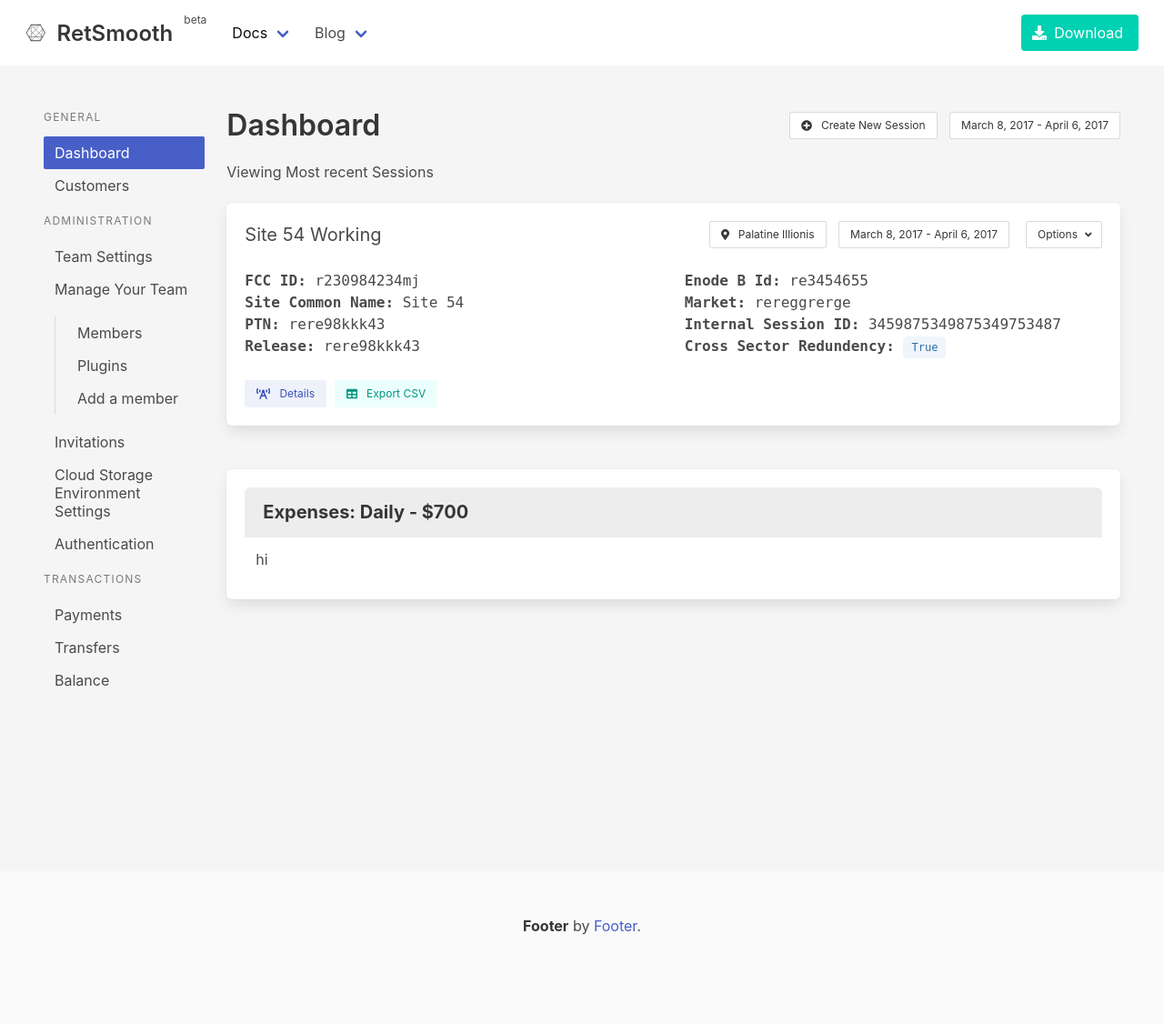
After one commit to sflocascio/retsite, a Django app: template core/templates/new.html in a window 1280 px wide. The commit adds this page. Shown: the whole page at 91% size. Run offline with Django 3.2, Linux system fonts and the light colour scheme; the template is opened without the code that fills it, so the values that code supplies are empty; some libraries are stand-ins or nearby versions.

Commit message:
add new index page dashboard

```diff
--- a/core/templates/base.html
+++ b/core/templates/base.html
@@ -77,8 +77,8 @@
           <a class="navbar-item">
             Jobs
           </a>
-          <a class="navbar-item">
-            Contact
+          <a class="navbar-item" href="{% url 'new' %}">
+            Neww
           </a>
           <hr class="navbar-divider">
           <a class="navbar-item" href="{% url 'process' %}">
--- /dev/null
+++ b/core/templates/new.html
@@ -0,0 +1,560 @@
+{% load static %}
+
+{% load crispy_forms_tags %}
+<!DOCTYPE html>
+<html>
+  <head>
+  {% comment %} <link rel="stylesheet" href="{% static 'css/style.css' %}" /> {% block header %}{% endblock header %} {% endcomment %}
+    <meta charset="utf-8">
+    <meta name="viewport" content="width=device-width, initial-scale=1">
+    <title>
+        {% block title %}
+            Retfile
+        {% endblock title %}
+    </title>
+    <link rel="stylesheet" href="{% static 'css/style.css' %}" />
+        <link rel="stylesheet" href="https://stackpath.bootstrapcdn.com/bootstrap/4.3.1/css/bootstrap.min.css" integrity="sha384-ggOyR0iXCbMQv3Xipma34MD+dH/1fQ784/j6cY/iJTQUOhcWr7x9JvoRxT2MZw1T" crossorigin="anonymous">
+
+    <link rel="stylesheet" href="https://cdn.jsdelivr.net/npm/bulma@0.8.0/css/bulma.min.css">
+
+
+    <script defer src="https://use.fontawesome.com/releases/v5.3.1/js/all.js"></script>
+  </head>
+  <body class= "has-background-white-ter">
+
+
+       <nav class="navbar ">
+  <div class="navbar-brand">
+    <a class="navbar-item" href="http://bulma.io">
+<i class="fab fa-connectdevelop"></i>    <h1 class="title is-4"> &nbsp; RetSmooth</h1>
+      {% comment %} <img src="http://bulma.io/images/bulma-logo.png" alt="Bulma: a modern CSS framework based on Flexbox" width="112" height="28"> {% endcomment %}
+    </a>
+    <p class="is-size-7">beta</p>
+
+    <a class="navbar-item is-hidden-desktop" href="https://github.com/jgthms/bulma" target="_blank">
+      <span class="icon" style="color: #333;">
+        <i class="fa fa-github"></i>
+      </span>
+    </a>
+
+    <a class="navbar-item is-hidden-desktop" href="https://twitter.com/jgthms" target="_blank">
+      <span class="icon" style="color: #55acee;">
+        <i class="fa fa-twitter"></i>
+      </span>
+    </a>
+
+    <div class="navbar-burger burger" data-target="navMenubd-example">
+      <span></span>
+      <span></span>
+      <span></span>
+    </div>
+  </div>
+
+  <div id="navMenubd-example" class="navbar-menu">
+    <div class="navbar-start">
+      <div class="navbar-item has-dropdown is-hoverable">
+        <a class="navbar-link  is-active" href="/documentation/overview/start/">
+          Docs
+        </a>
+        <div class="navbar-dropdown ">
+          <a class="navbar-item " href="/documentation/overview/start/">
+            Overview
+          </a>
+          <a class="navbar-item " href="http://bulma.io/documentation/modifiers/syntax/">
+            Modifiers
+          </a>
+          <a class="navbar-item " href="http://bulma.io/documentation/columns/basics/">
+            Columns
+          </a>
+          <a class="navbar-item " href="http://bulma.io/documentation/layout/container/">
+            Layout
+          </a>
+          <a class="navbar-item " href="http://bulma.io/documentation/form/general/">
+            Form
+          </a>
+          <a class="navbar-item " href="http://bulma.io/documentation/elements/box/">
+            Elements
+          </a>
+
+            <a class="navbar-item is-active" href="http://bulma.io/documentation/components/breadcrumb/">
+              Components
+            </a>
+
+          <hr class="navbar-divider">
+          <div class="navbar-item">
+            <div>
+              <p class="is-size-6-desktop">
+                <strong class="has-text-info">0.5.1</strong>
+              </p>
+
+                <small>
+                  <a class="bd-view-all-versions" href="/versions">View all versions</a>
+                </small>
+
+            </div>
+          </div>
+        </div>
+      </div>
+      <div class="navbar-item has-dropdown is-hoverable">
+        <a class="navbar-link " href="http://bulma.io/blog/">
+          Blog
+        </a>
+        <div id="blogDropdown" class="navbar-dropdown " data-style="width: 18rem;">
+
+            <a class="navbar-item" href="/2017/08/03/list-of-tags/">
+              <div class="navbar-content">
+                <p>
+                  <small class="has-text-info">03 Aug 2017</small>
+                </p>
+                <p>New feature: list of tags</p>
+              </div>
+            </a>
+
+            <a class="navbar-item" href="/2017/08/01/bulma-bootstrap-comparison/">
+              <div class="navbar-content">
+                <p>
+                  <small class="has-text-info">01 Aug 2017</small>
+                </p>
+                <p>Bulma / Bootstrap comparison</p>
+              </div>
+            </a>
+
+            <a class="navbar-item" href="/2017/07/24/access-previous-bulma-versions/">
+              <div class="navbar-content">
+                <p>
+                  <small class="has-text-info">24 Jul 2017</small>
+                </p>
+                <p>Access previous Bulma versions</p>
+              </div>
+            </a>
+
+          <a class="navbar-item" href="http://bulma.io/blog/">
+            More posts
+          </a>
+          <hr class="navbar-divider">
+          <div class="navbar-item">
+            <div class="navbar-content">
+              <div class="level is-mobile">
+                <div class="level-left">
+                  <div class="level-item">
+                    <strong>Stay up to date!</strong>
+                  </div>
+                </div>
+                <div class="level-right">
+                  <div class="level-item">
+                    <a class="button bd-is-rss is-small" href="http://bulma.io/atom.xml">
+                      <span class="icon is-small">
+                        <i class="fa fa-rss"></i>
+                      </span>
+                      <span>Subscribe</span>
+                    </a>
+                  </div>
+                </div>
+              </div>
+            </div>
+          </div>
+        </div>
+      </div>
+
+    </div>
+
+    <div class="navbar-end">
+      <a class="navbar-item is-hidden-desktop-only" href="https://github.com/jgthms/bulma" target="_blank">
+
+      </a>
+
+      <div class="navbar-item">
+        <div class="field is-grouped">
+          <p class="control">
+
+
+
+          </p>
+          <p class="control">
+            <a class="button is-primary" href="https://github.com/jgthms/bulma/archive/0.5.1.zip">
+              <span class="icon">
+                <i class="fa fa-download"></i>
+              </span>
+              <span>Download</span>
+            </a>
+          </p>
+        </div>
+      </div>
+    </div>
+  </div>
+</nav>
+
+
+<div class="section ">
+  <div class="columns ">
+    <aside class="column is-2 ">
+      <nav class="menu ">
+        <p class="menu-label">
+          General
+        </p>
+        <ul class="menu-list">
+          <li><a class="is-active">Dashboard</a></li>
+          <li><a>Customers</a></li>
+        </ul>
+        <p class="menu-label">
+          Administration
+        </p>
+        <ul class="menu-list">
+          <li><a>Team Settings</a></li>
+          <li>
+            <a class="">Manage Your Team</a>
+            <ul>
+              <li><a>Members</a></li>
+              <li><a>Plugins</a></li>
+              <li><a>Add a member</a></li>
+            </ul>
+          </li>
+          <li><a>Invitations</a></li>
+          <li><a>Cloud Storage Environment Settings</a></li>
+          <li><a>Authentication</a></li>
+        </ul>
+        <p class="menu-label">
+          Transactions
+        </p>
+        <ul class="menu-list">
+          <li><a>Payments</a></li>
+          <li><a>Transfers</a></li>
+          <li><a>Balance</a></li>
+        </ul>
+      </nav>
+    </aside>
+
+    <main class="column">
+      <div class="level">
+        <div class="level-left">
+          <div class="level-item">
+            <div class="title">Dashboard</div>
+
+          </div>
+        </div>
+        <div class="level-right">
+          <div class="level-item">
+
+          <button type="button" class="button is-small"> <i class="fas fa-plus-circle"></i>
+              &nbsp;&nbsp; Create New Session
+            </button>
+           &nbsp; &nbsp;
+            <button type="button" class="button is-small">
+              March 8, 2017 - April 6, 2017
+            </button>
+          </div>
+        </div>
+      </div>
+      <h4> Viewing Most recent Sessions </h4>
+      <br>
+
+      {% comment %} <div class="columns is-multiline">
+        <div class="column">
+          <div class="box">
+            <div class="heading">Top Seller Total</div>
+            <div class="title">56,950</div>
+            <div class="level">
+              <div class="level-item">
+                <div class="">
+                  <div class="heading">Sales $</div>
+                  <div class="title is-5">250,000</div>
+                </div>
+              </div>
+              <div class="level-item">
+                <div class="">
+                  <div class="heading">Overall $</div>
+                  <div class="title is-5">750,000</div>
+                </div>
+              </div>
+              <div class="level-item">
+                <div class="">
+                  <div class="heading">Sales %</div>
+                  <div class="title is-5">25%</div>
+                </div>
+              </div>
+            </div>
+          </div>
+        </div>
+        <div class="column">
+          <div class="box">
+            <div class="heading">Revenue / Expenses</div>
+            <div class="title">55% / 45%</div>
+            <div class="level">
+              <div class="level-item">
+                <div class="">
+                  <div class="heading">Rev Prod $</div>
+                  <div class="title is-5">30%</div>
+                </div>
+              </div>
+              <div class="level-item">
+                <div class="">
+                  <div class="heading">Rev Serv $</div>
+                  <div class="title is-5">25%</div>
+                </div>
+              </div>
+              <div class="level-item">
+                <div class="">
+                  <div class="heading">Exp %</div>
+                  <div class="title is-5">45%</div>
+                </div>
+              </div>
+            </div>
+          </div>
+        </div>
+        <div class="column">
+          <div class="box">
+            <div class="heading">Feedback Activity</div>
+            <div class="title">78% &uarr;</div>
+            <div class="level">
+              <div class="level-item">
+                <div class="">
+                  <div class="heading">Positive</div>
+                  <div class="title is-5">1560</div>
+                </div>
+              </div>
+              <div class="level-item">
+                <div class="">
+                  <div class="heading">Negative</div>
+                  <div class="title is-5">368</div>
+                </div>
+              </div>
+              <div class="level-item">
+                <div class="">
+                  <div class="heading">Pos/Neg %</div>
+                  <div class="title is-5">77% / 23%</div>
+                </div>
+              </div>
+            </div>
+          </div>
+        </div>
+        <div class="column">
+          <div class="box">
+            <div class="heading">Orders / Returns</div>
+            <div class="title">75% / 25%</div>
+            <div class="level">
+              <div class="level-item">
+                <div class="">
+                  <div class="heading">Orders $</div>
+                  <div class="title is-5">425,000</div>
+                </div>
+              </div>
+              <div class="level-item">
+                <div class="">
+                  <div class="heading">Returns $</div>
+                  <div class="title is-5">106,250</div>
+                </div>
+              </div>
+              <div class="level-item">
+                <div class="">
+                  <div class="heading">Success %</div>
+                  <div class="title is-5">+ 28,5%</div>
+                </div>
+              </div>
+            </div>
+          </div>
+        </div>
+      </div> {% endcomment %}
+
+
+      <div class="panel box">
+
+
+
+           <div class="level">
+        <div class="level-left">
+          <div class="level-item">
+            <div class="subtitle">Site 54 Working </div>
+
+          </div>
+        </div>
+        <div class="level-right">
+          <div class="level-item">
+          <button type="button" class="button is-small"> <i class="fas fa-map-marker-alt"></i>
+              &nbsp;&nbsp;  Palatine Illionis
+            </button>
+           &nbsp; &nbsp;
+
+
+            <button type="button" class="button is-small">
+              March 8, 2017 - April 6, 2017
+            </button>
+
+
+            <div class="dropdown is-hoverable is-right">
+  <div class="dropdown-trigger">
+    &nbsp; &nbsp;
+    <button class="button is-small" aria-haspopup="true" aria-controls="dropdown-menu4">
+      <span>Options</span>
+      <span class="icon is-small">
+        <i class="fas fa-angle-down" aria-hidden="true"></i>
+      </span>
+    </button>
+  </div>
+  <div class="dropdown-menu" id="dropdown-menu4" role="menu">
+    <div class="dropdown-content">
+      <div class="dropdown-item">
+        <p>You can insert <strong>any type of content</strong> within the dropdown menu.</p>
+      </div>
+    </div>
+  </div>
+</div>
+
+
+
+          </div>
+
+        </div>
+
+      </div>
+
+
+
+
+
+
+            <div class="block">
+            <div class="columns is-multiline">
+        <div class="column is-6">
+          <p class="is-size-6 is-family-code"><b>FCC ID:</b> r230984234mj</p>
+                  <p class="is-size-6 is-family-code"><b>Site Common Name:</b> Site 54</p>
+                  <p class="is-size-6 is-family-code"><b>PTN:</b> rere98kkk43</p>
+                  <p class="is-size-6 is-family-code"><b>Release:</b> rere98kkk43</p>
+        </div>
+        <div class="column is-6">
+          <p class="is-size-6 is-family-code"><b>Enode B Id: </b> re3454655</p>
+          <p class="is-size-6 is-family-code"><b>Market:</b> rereggrerge</p>
+          <p class="is-size-6 is-family-code"><b>Internal Session ID: </b>3459875349875349753487</p>
+                  <p class="is-size-6 is-family-code"><b>Cross Sector Redundency: </b> <span class="tag is-info is-light">True</span></p>
+
+
+        </div>
+      </div>
+       <nav class="level is-mobile">
+        <div class="level-left">
+
+          <button class="button is-link is-light is-small">  <i class="fas fa-broadcast-tower"></i>&nbsp;&nbsp; Details </button></a>
+          &nbsp;&nbsp;
+
+          <button class="button is-primary is-light is-small"><i class="fas fa-table"></i> &nbsp;&nbsp; Export CSV</button>
+          &nbsp;&nbsp;
+
+        </div>
+      </nav>
+      </div>
+      </div>
+      <br>
+
+       <div class="panel box">
+            <p class="panel-heading">
+              Expenses: Daily - $700
+            </p>
+            <div class="block">
+            <div class="columns is-multiline">
+
+        </div>
+        <div class="column is-6">
+          <p> hi </p>
+        </div>
+      </div>
+      </div>
+      </div>
+
+
+
+
+
+
+
+
+
+      {% comment %} <div class="columns is-multiline">
+        <div class="column is-6">
+          <div class="panel">
+            <p class="panel-heading">
+              Expenses: Daily - $700
+            </p>
+            <div class="panel-block">
+            <p> some content </p>
+
+            </div>
+          </div>
+        </div>
+        <div class="column is-6">
+          <div class="panel">
+            <p class="panel-heading">
+              Refunds: Daily - $200
+            </p>
+            <div class="panel-block">
+              <figure class="image is-16x9">
+                <img src="https://placehold.it/1280x720">
+              </figure>
+            </div>
+          </div>
+        </div>
+        <div class="column is-6">
+          <div class="panel">
+            <p class="panel-heading">
+              Something
+            </p>
+            <div class="panel-block">
+              <figure class="image is-16x9">
+                <img src="https://placehold.it/1280x720">
+              </figure>
+            </div>
+          </div>
+        </div>
+        <div class="column is-6">
+          <div class="panel">
+            <p class="panel-heading">
+              Something Else
+            </p>
+            <div class="panel-block">
+              <figure class="image is-16x9">
+                <img src="https://placehold.it/1280x720">
+              </figure>
+            </div>
+          </div>
+        </div> {% endcomment %}
+
+    </main>
+  </div>
+</div>
+
+
+
+
+
+
+
+
+
+
+        {% block content %}{% endblock content %}
+
+
+
+        {% block footer %}{% endblock footer %}
+        <br>
+        <br>
+        <br>
+        <br>
+        <br>
+        <br>
+        	<!-- these js files are used for making PDF -->
+ <script src="{% static 'js/jspdf.js' %}"></script>
+  <script src="{% static 'js/main.js' %}"></script>
+	<script src="{% static 'js/jquery-2.1.3.js' %}"></script>
+	<script src="{% static 'js/pdfFromHTML.js' %}"></script>
+  <script src="https://code.jquery.com/jquery-3.3.1.slim.min.js" integrity="sha384-q8i/X+965DzO0rT7abK41JStQIAqVgRVzpbzo5smXKp4YfRvH+8abtTE1Pi6jizo" crossorigin="anonymous"></script>
+ <script src="https://cdnjs.cloudflare.com/ajax/libs/popper.js/1.14.7/umd/popper.min.js" integrity="sha384-UO2eT0CpHqdSJQ6hJty5KVphtPhzWj9WO1clHTMGa3JDZwrnQq4sF86dIHNDz0W1" crossorigin="anonymous"></script>
+<script src="https://stackpath.bootstrapcdn.com/bootstrap/4.3.1/js/bootstrap.min.js" integrity="sha384-JjSmVgyd0p3pXB1rRibZUAYoIIy6OrQ6VrjIEaFf/nJGzIxFDsf4x0xIM+B07jRM" crossorigin="anonymous"></script>
+  </body>
+
+  <footer class="footer">
+  <div class="content has-text-centered">
+    <p>
+      <strong>Footer</strong> by <a href="https://jgthms.com">Footer</a>.
+    </p>
+  </div>
+</footer>
+</html>
--- a/core/views.py
+++ b/core/views.py
@@ -33,6 +33,9 @@ def index(request):
         'rets'  : rets,
         'files'  : files,
     })
+
+def new(request):
+    return render(request, 'new.html')
 
 def session_table(request, pk):
     # refs = Process.objects.get('process').all()
--- a/retfile/urls.py
+++ b/retfile/urls.py
@@ -37,6 +37,7 @@ from django.contrib.staticfiles.urls import staticfiles_urlpatterns
 
 urlpatterns = [
     path('', views.index, name='home'),
+    path('new/', views.new, name='new'),
     path('process', views.process, name='process'),
     path('process_v2', views.process_v2, name='process_v2'),
     #path('create_object', views.create_object, name='create_object'),
```
